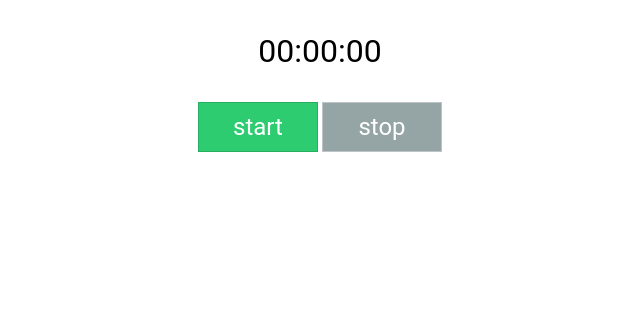
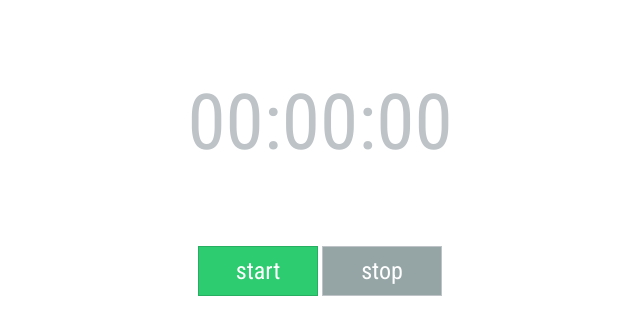
Before and after one commit to T-R3x/timecounter, a plain HTML site: page testing.html in a window 1280 px wide. Shown: the whole page, without its empty margins (320-960 px from the left). Drawn offline with Linux system fonts and the light colour scheme.

Commit message:
change styling

```diff
--- a/testing.html
+++ b/testing.html
@@ -16,9 +16,10 @@
         }
 
         p {
-            font-family: Roboto, sans-serif;
+            font-family: "Roboto Condensed", sans-serif;
             font-weight: 400;
-            font-size: 24pt;
+            font-size: 58pt;
+            color: #bdc3c7;
         }
 
         button {
@@ -28,7 +29,7 @@
             border: none;
             color: #fff;
             cursor: pointer;
-            font-family: Roboto, sans-serif;
+            font-family: "Roboto Condensed", sans-serif;
             font-size: 18pt;
         }
 
```
